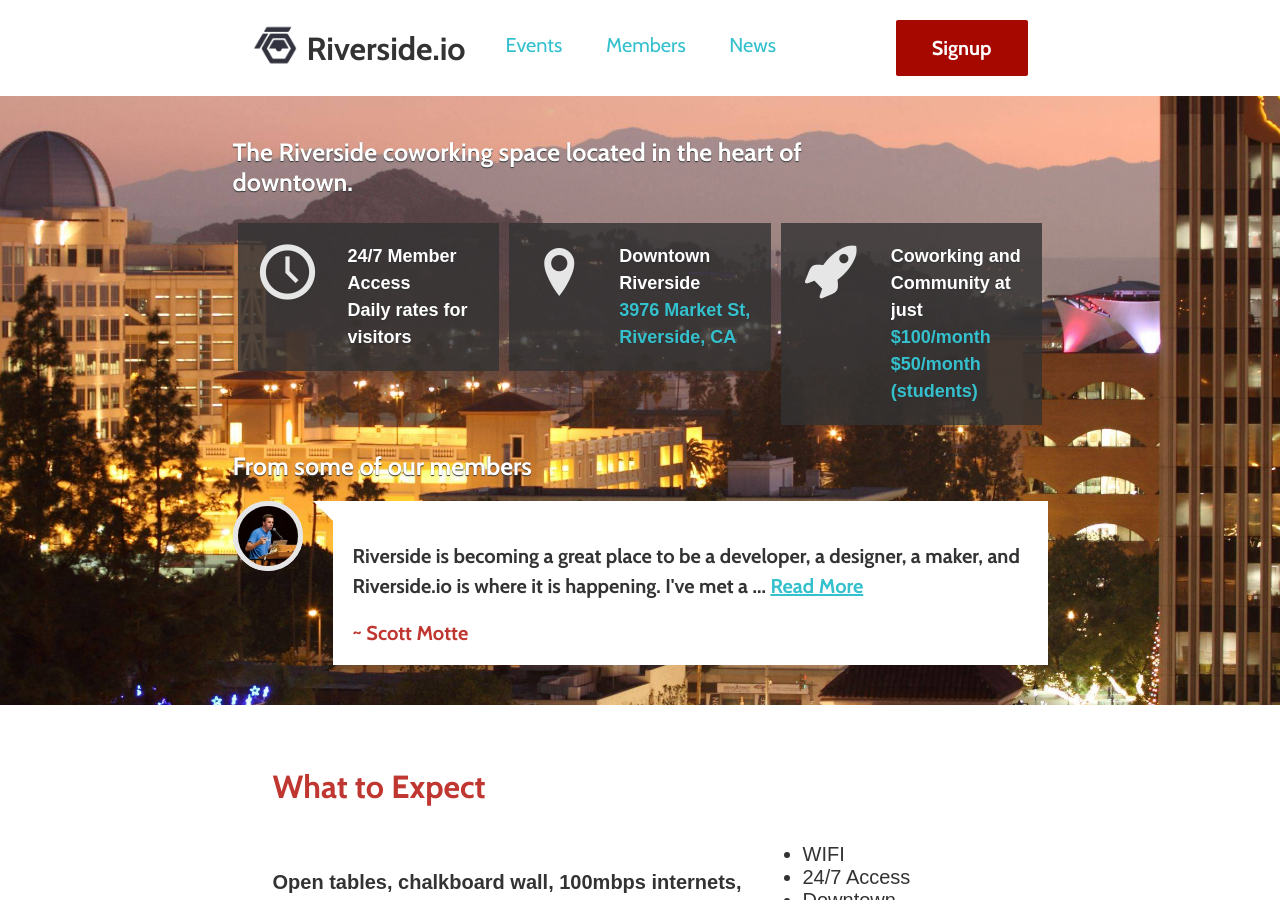
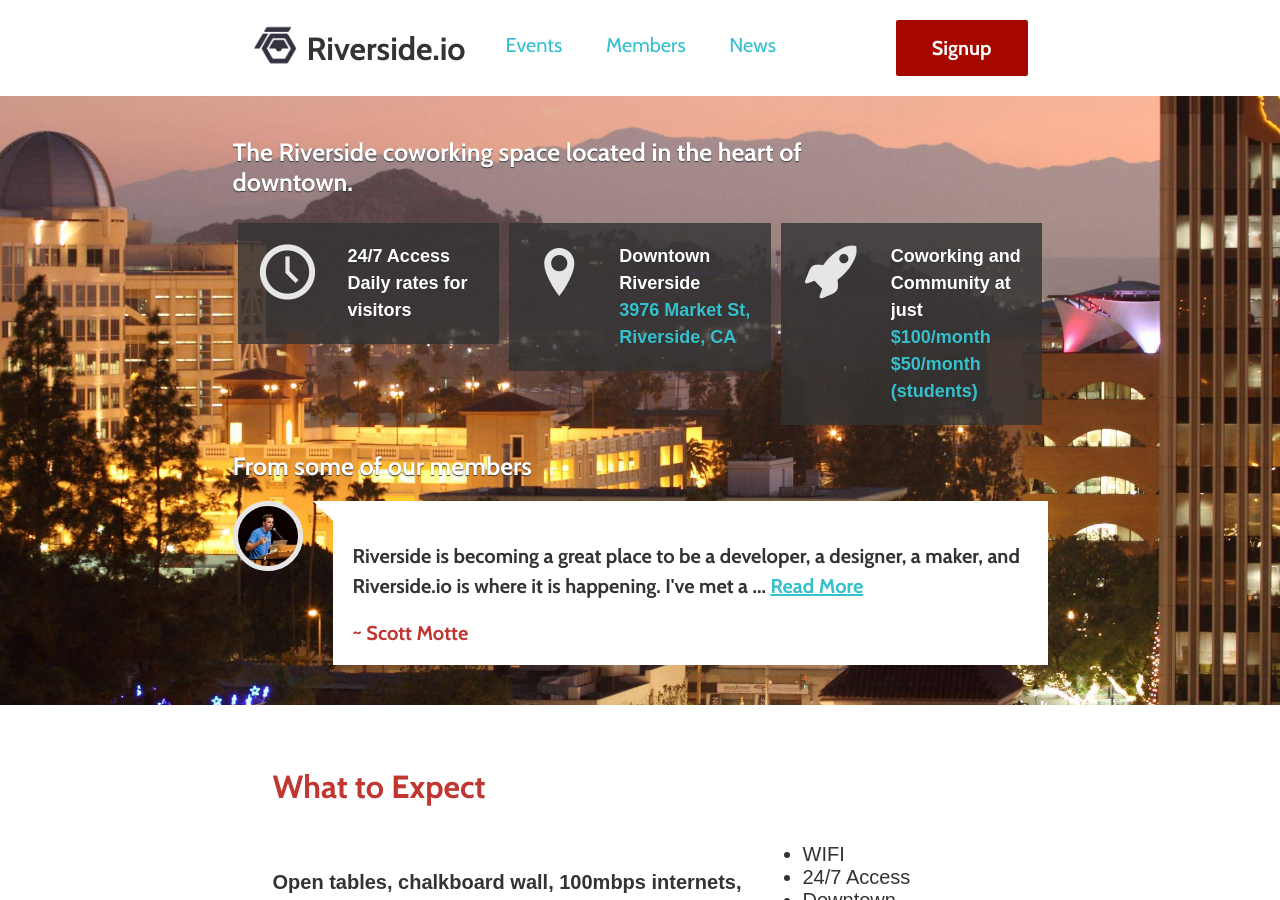
Before and after one commit to riversideio/riversideio.github.io, a Jekyll site: the page built from index.html, in a window 1280 px wide and 900 px high. Built offline with Jekyll 4.4.1, drawn with Linux system fonts in a browser that asks for light colours; nearby versions of some CDN libraries; some web fonts are replaced; Markdown is read by kramdown in place of the engine named in the settings.

Commit message:
24/7 member access -> 24/7 access

```diff
--- a/_data/landing.yml
+++ b/_data/landing.yml
@@ -1,7 +1,7 @@
 subheader: The Riverside coworking space located in the heart of downtown.
 about :
   - icon: icon-clock
-    contents : 24/7 Member Access<br>Daily rates for visitors
+    contents : 24/7 Access<br>Daily rates for visitors
   - icon: icon-location
     contents: "Downtown Riverside<br> [3976 Market St, Riverside, CA](https://www.google.com/maps/place/3976+Market+St,+Riverside,+CA+92501/@33.9810399,-117.3766748,17z/data=!3m1!4b1!4m2!3m1!1s0x80dcb1ee33f8cb9b:0x4e8dd2fb3a39642f)"
   - icon: icon-rocket
```
